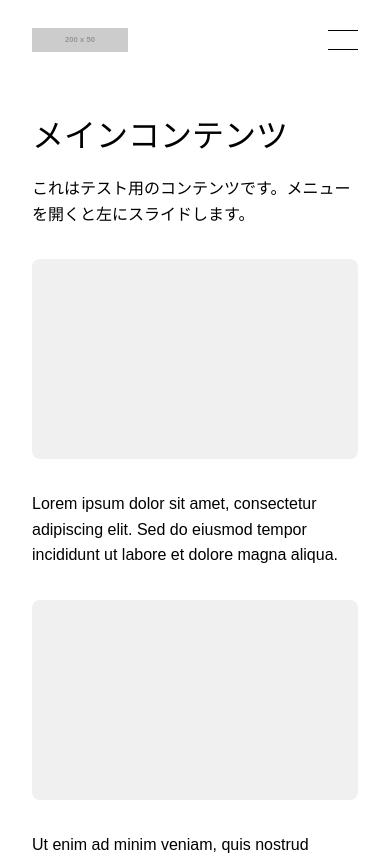
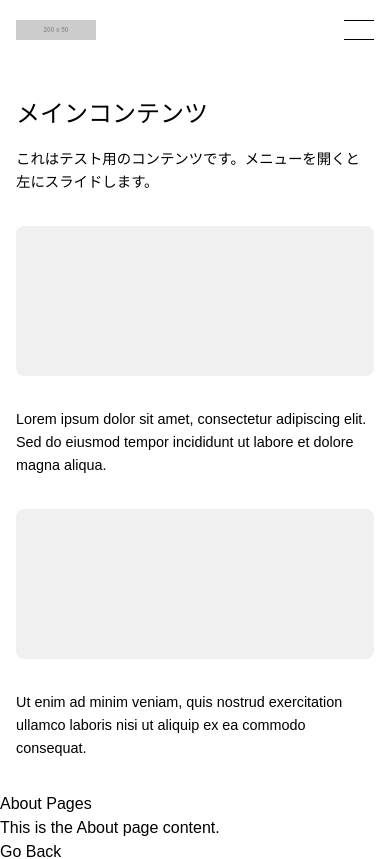
Before and after one commit to w3cdp6084-dev/uwablog, a Nuxt app: page /about in a window 390 px wide. Shown: the top 859 px of the page. Built offline with nearby package versions, Linux system fonts and the light colour scheme.

Commit message:
mobile add

```diff
--- a/components/Header.vue
+++ b/components/Header.vue
@@ -30,14 +30,16 @@
       </div>
     </main>
 
-    <nav class="menu" :class="{ 'is-open': isMenuOpen }">
+    <div class="menu" :class="{ 'is-open': isMenuOpen }">
+      <nav class="menu-inner">
         <ul class="menu-list">
-        <li><a href="/">About</a></li>
+          <li><a href="/about">About</a></li>
           <li><a href="/projects">Projects</a></li>
           <li><a href="/member">Member</a></li>
           <li><a href="/contact">Contact</a></li>
         </ul>
       </nav>
+    </div>
 
     <div
       class="overlay"
@@ -51,20 +53,20 @@
 export default {
   data() {
     return {
-      isMenuOpen: false,
-    };
+      isMenuOpen: false
+    }
   },
   methods: {
     toggleMenu() {
       this.isMenuOpen = !this.isMenuOpen;
-      document.body.style.overflow = this.isMenuOpen ? 'hidden' : '';
+      // デバッグ用
+      console.log('Menu state:', this.isMenuOpen);
     },
     closeMenu() {
       this.isMenuOpen = false;
-      document.body.style.overflow = '';
     }
-  },
-};
+  }
+}
 </script>
 
 <style scoped>
@@ -77,11 +79,11 @@ export default {
   top: 0;
   left: 0;
   right: 0;
-  height: 80px;
+  height: 60px;
   display: flex;
   justify-content: space-between;
   align-items: center;
-  padding: 0 2rem;
+  padding: 0 1rem;
   z-index: 150;
 }
 
@@ -91,7 +93,7 @@ export default {
 }
 
 .logo img {
-  height: 24px;
+  height: 20px;
   width: auto;
 }
 
@@ -132,8 +134,6 @@ export default {
 .main-content {
   padding-top: 80px;
   transition: transform 0.3s;
-  min-height: 100vh;
-  background: #fff;
 }
 
 .main-content.is-menu-open {
@@ -147,31 +147,39 @@ export default {
   width: 300px;
   height: 100vh;
   background: #fff;
-  padding: 100px 40px;
+  transform: translateX(100%);
   transition: transform 0.3s;
   z-index: 100;
-  transform: translateX(100%);
-  box-shadow: -2px 0 10px rgba(0, 0, 0, 0.1);
+  display: block;
 }
 
 .menu.is-open {
   transform: translateX(0);
 }
 
+.menu-inner {
+  padding: 100px 40px 40px;
+  display: block;
+}
+
 .menu-list {
   list-style: none;
   padding: 0;
   margin: 0;
+  display: block;
 }
 
 .menu-list li {
-  margin-bottom: 20px;
+  margin: 0 0 24px;
+  display: block;
 }
 
 .menu-list a {
-  color: #000;
+  display: block;
+  font-size: 18px;
+  color: #333;
   text-decoration: none;
-  font-size: 1.2rem;
+  padding: 8px 0;
 }
 
 .overlay {
@@ -184,7 +192,7 @@ export default {
   opacity: 0;
   visibility: hidden;
   transition: 0.3s;
-  z-index: 50;
+  z-index: 90;
 }
 
 .overlay.is-visible {
@@ -215,4 +223,60 @@ p {
   margin-bottom: 1rem;
   line-height: 1.6;
 }
+
+@media (max-width: 768px) {
+  .menu {
+    width: 80%;
+    padding: 0;
+  }
+
+  .menu-inner {
+    padding: 80px 24px 24px;
+    min-height: 100%;
+  }
+
+  .menu-list {
+    margin-top: 20px;
+  }
+
+  .menu-list li {
+    margin: 0 0 20px;
+  }
+
+  .menu-list a {
+    font-size: 16px;
+    padding: 10px 0;
+    display: block;
+    width: 100%;
+  }
+
+  .main-content.is-menu-open {
+    transform: translateX(-80vw);
+  }
+
+  .test-content {
+    padding: 1rem;
+  }
+
+  h1 {
+    font-size: 1.5rem;
+  }
+
+  p {
+    font-size: 0.9rem;
+  }
+
+  .test-box {
+    height: 150px;
+  }
+}
+
+@supports (padding: max(0px)) {
+  .menu-inner {
+    padding-top: max(80px, env(safe-area-inset-top));
+    padding-right: max(24px, env(safe-area-inset-right));
+    padding-bottom: max(24px, env(safe-area-inset-bottom));
+    padding-left: max(24px, env(safe-area-inset-left));
+  }
+}
 </style>
```
Lines whose indentation alone changed are shown as unchanged.
